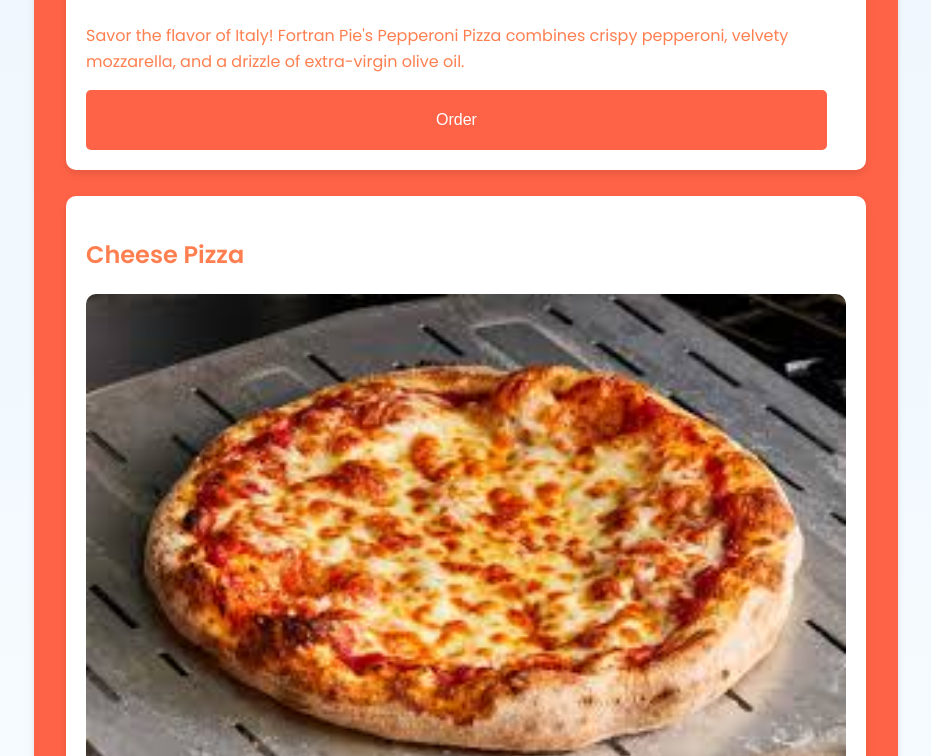
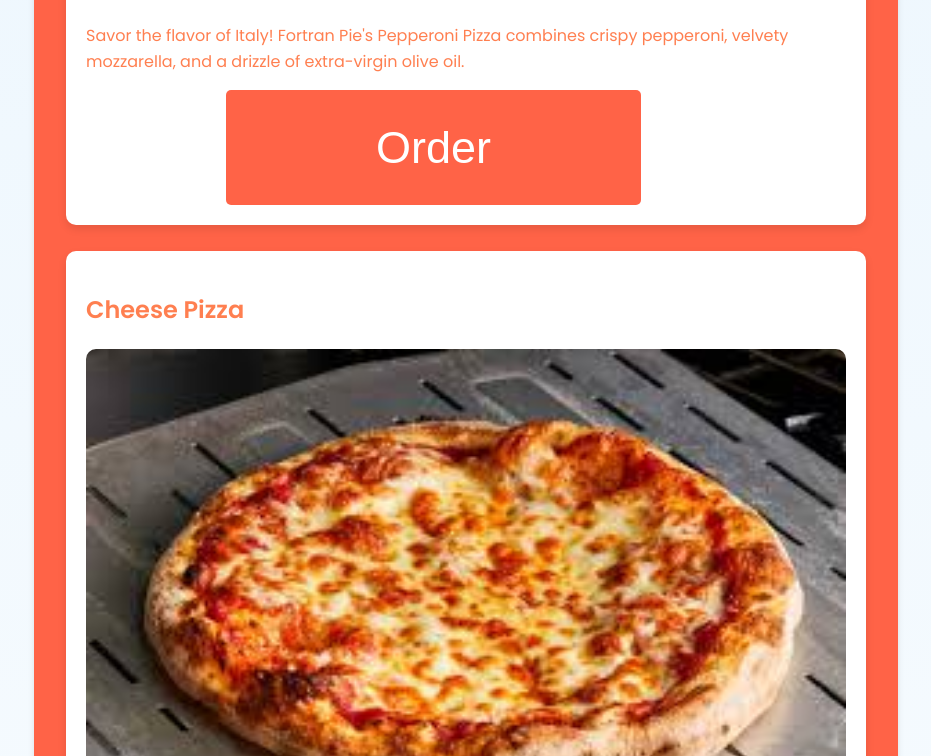
Before and after one commit to TsmHabib03/Fortran-Pie, a plain HTML site: page index.html in a window 1280 px wide. Shown: the part 1684-2440 px from the top of the page, without its empty margins (174-1105 px from the left). Drawn offline with Linux system fonts and the light colour scheme.

Commit message:
update style.css

```diff
--- a/style.css
+++ b/style.css
@@ -104,16 +104,18 @@ section.visible {
     background-color: Tomato;
     color: white;
     border: none;
-    height:60px;
-    padding: 12px 350px;
+    position: relative;
+    left:140px;
+    height:115px;
+    padding: 12px 150px;
     border-radius: 5px;
-    font-size: 16px;
+    font-size: 45px;
     cursor: pointer;
     transition: background-color 0.3s, transform 0.2s;
 }
 
 .order-btn:hover {
-    background-color: coral;
+    background-color: lawngreen;
     transform: scale(1.05);
 }
 
```
